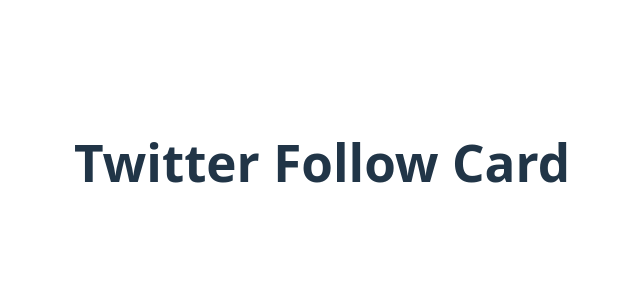
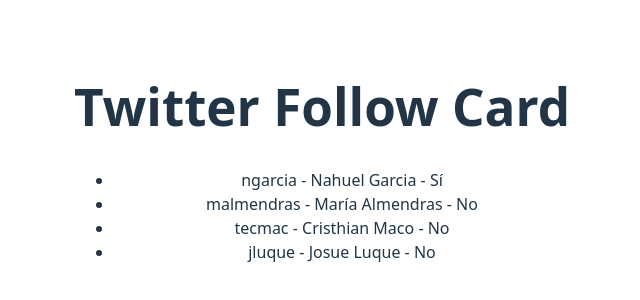
Before and after one commit to almendrasmaria/twitter-follow-card, a React (Vite) app: page / in a window 1280 px wide. Shown: the part 238-538 px from the top of the page, without its empty margins (318-958 px from the left). Built offline with nearby package versions, Linux system fonts and the light colour scheme.

Commit message:
add render lista de usuarios

```diff
--- a/src/App.jsx
+++ b/src/App.jsx
@@ -28,6 +28,15 @@
   return (
     <>
       <TwitterFollowCard />
+      <ul>
+        {users.map((user, index) => {
+          return (
+            <li key={index}>
+              {user.userName} - {user.name} - {user.isFollowing ? "Sí" : "No"}
+            </li>
+          );
+        })}
+      </ul>
     </>
   );
 }
```
